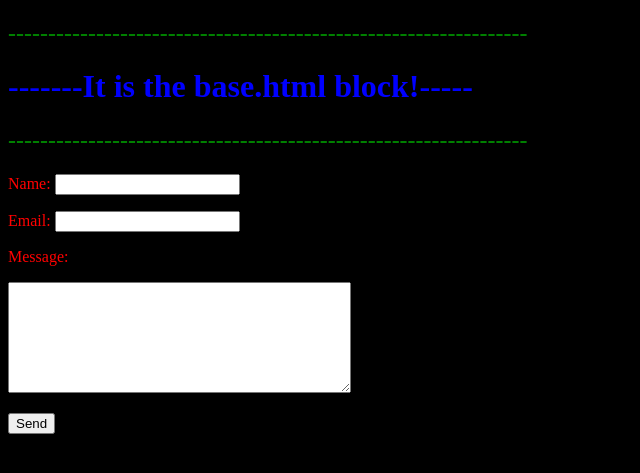
After one commit to matolgithub/Git_Flask_App_Training_271022, a Flask app: template templates/contacts.html in a window 1280 px wide. The commit adds this page. Shown: the top 473 px of the page, without its empty margins (0-640 px from the left). Run offline with Flask 2, Linux system fonts and the light colour scheme; the template is opened without the code that fills it, so the values that code supplies are empty.

Commit message:
Next commit to Git.

```diff
--- /dev/null
+++ b/static/css/styles.css
@@ -0,0 +1,17 @@
+body {
+    background-color: black;
+}
+h1 {
+    color: blue;
+}
+h2 {
+    color: green;
+}
+p {
+    color: red;
+}
+li {
+    color: black;
+    background-color: red;
+    display: inline;
+}
--- a/templates/base.html
+++ b/templates/base.html
@@ -2,11 +2,14 @@
 <html lang="en">
 <head>
     <meta charset="UTF-8">
+    <link type="text/css" href="{{ url_for('static', filename='css/styles.css') }}" rel="stylesheet" />
     <title>{{ title }}</title>
 </head>
 <body>
 {% block content %}
+<h2>-----------------------------------------------------------------</h2>
 <h1>-------It is the base.html block!-----</h1>
+<h2>-----------------------------------------------------------------</h2>
 {% endblock %}
 </body>
 </html>
--- /dev/null
+++ b/templates/contacts.html
@@ -0,0 +1,12 @@
+{% extends 'base.html' %}
+
+{% block content %}
+{{ super() }}
+<form action="/menu/contacts" method="post">
+    <p><label>Name: </label><input type="text" name="username" value="" requied />
+    <p><label>Email: </label><input type="text" name="email" value="" requied />
+    <p><label>Message: </label>
+    <p><textarea name="message" rows=7 cols=40></textarea>
+    <p><input type="submit" value="Send" />
+</form>
+{% endblock %}
--- a/templates/menu.html
+++ b/templates/menu.html
@@ -3,10 +3,14 @@
 {% block content %}
 {{ super() }}
 <body>
+<p>The start MENU zone!</p>
 <ul>
     {% for item in menu %}
-    <li>{{ item }}</li>
+    <li>
+        <a href="{{ item.url }}">{{ item.name }}</a>
+    </li>
     {% endfor %}
 </ul>
+<p>The end of MENU zone!</p>
 </body>
 {% endblock %}}
--- a/templates/profile.html
+++ b/templates/profile.html
@@ -4,6 +4,7 @@
 {{ super() }}
 {% if username %}
 <h2>User have the name: {{ username }}</h2>
+<p>One more color text testing in outside base block!</p>
 {% else %}
 <h2>
     User without name!
```
Also changed, not shown: main_5.py (added, +49 -0 lines).
